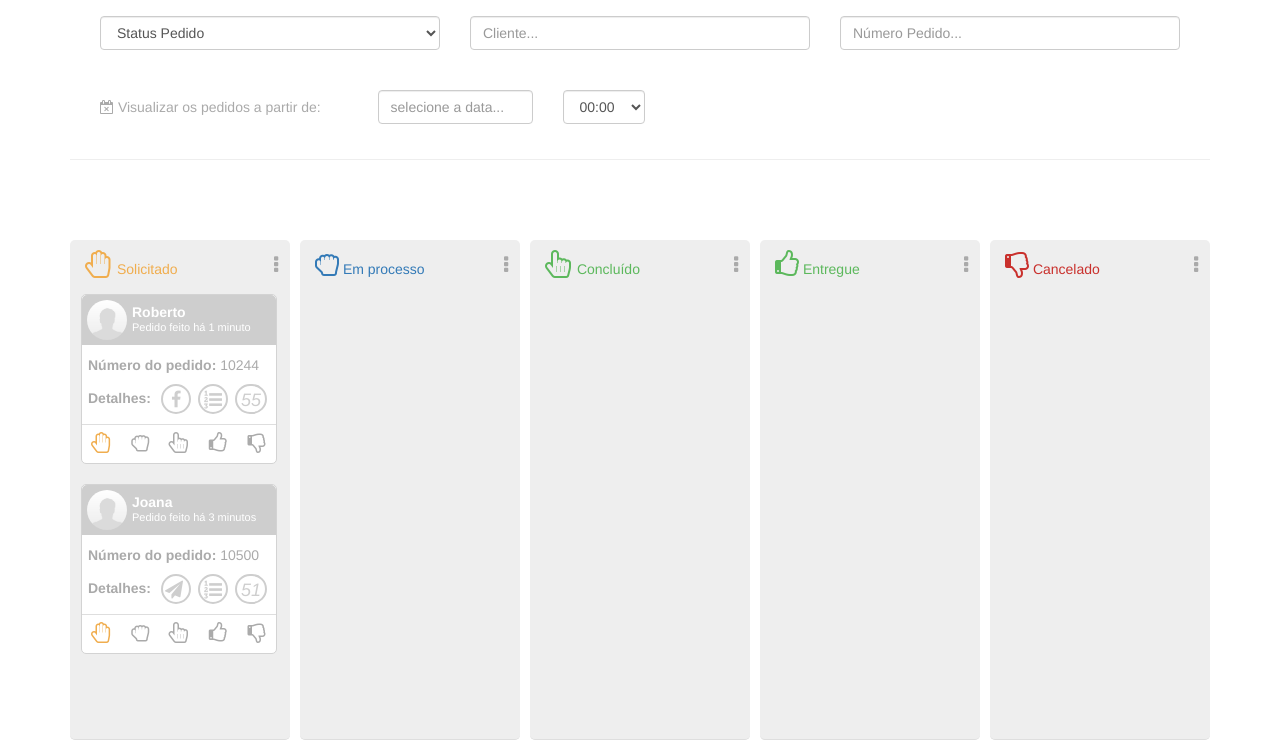
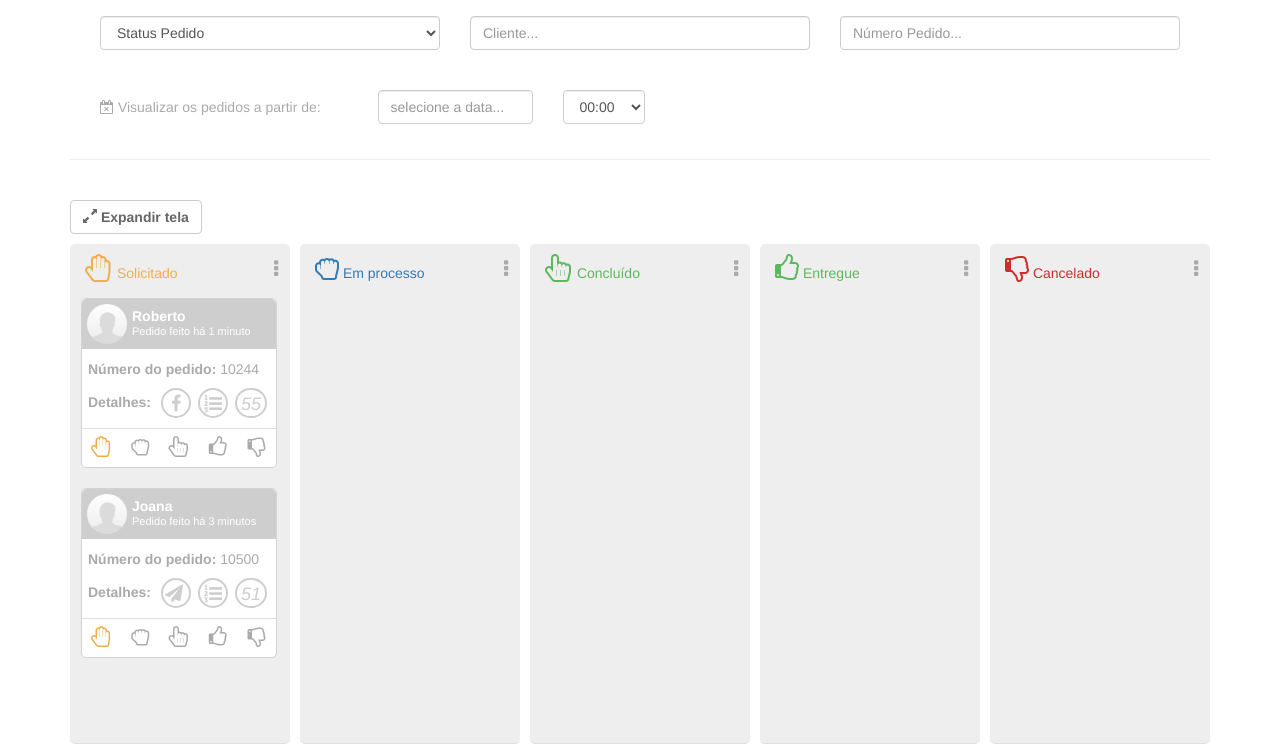
Before and after one commit to robertocsp/bipy3, a Django app: page /pedidos/ in a window 1280 px wide. Shown: the part 216-960 px from the top of the page. Run offline with Django 3.2, Linux system fonts and the light colour scheme; some libraries are stand-ins or nearby versions.

Commit message:
Botao para exxpandir area de colunas

```diff
--- a/marvinpub/static/marvinpub/css/style.css
+++ b/marvinpub/static/marvinpub/css/style.css
@@ -291,6 +291,36 @@ footer p{
 .droptrue li ul li:first-child{
     margin-top: 10px;
     float: left;
+}
+
+.btn-expandir-tela{
+    float: left;
+    display: block;
+    margin: 0 20px 0 0;
+}
+
+.linha-btn strong, .linha-btn span{
+    color: #666;
+}
+
+.todo{
+    position: absolute;
+    background: #fff;
+    padding:20px;
+}
+
+.todo .coluna{
+    width: 19.2%;
+}
+
+.linha-btn{
+    float: left;
+    width: 100%;
+    margin: 0 0 10px 0;
+}
+
+.btn-expandir-tela i{
+    font-size: 20px;
 }
 
 .droptrue li ul li:last-child{
--- a/marvinpub/templates/pedidos.html
+++ b/marvinpub/templates/pedidos.html
@@ -65,11 +65,17 @@
       </div>
     </div>
   </div>
-    <button type="button" class="btn btn-default btn-restaurar" aria-label="Left Align" style="display: none">
-      <span class="glyphicon glyphicon-align-justify" aria-hidden="true"></span> Restaurar colunas
-    </button>
+
     <div class="dnd">
-        <br><br>
+        <div class="linha-btn">
+            <button type="button" class="btn btn-default btn-expandir-tela" aria-label="Left Align">
+              <span class="glyphicon glyphicon-resize-full" aria-hidden="true"></span> <strong>Expandir tela</strong>
+            </button>
+            <button type="button" class="btn btn-default btn-restaurar" aria-label="Left Align" style="display: none">
+              <span class="glyphicon glyphicon-align-justify" aria-hidden="true"></span> <strong>Restaurar colunas</strong>
+            </button>
+
+        </div>
       <!--Coluna de pedidos solicitados-->
 
       <div class="coluna">
@@ -634,6 +640,23 @@
         }, 1500 );
     });
 
+    //Expandir area das colunas
+    $(".btn-expandir-tela").click(function(){
+        if($(this).find("span").hasClass("glyphicon-resize-full")){
+            $(this).find("span").removeClass("glyphicon-resize-full").addClass("glyphicon-resize-small");
+            $(this).find("strong").text("Diminuir tela");
+            $(".dnd").addClass("todo");
+            $(".dnd").animate({
+              left: 0,
+              top: 0
+            }, 1500 );
+        }else{
+            $(".dnd").removeClass("todo");
+            $(this).find("span").removeClass("glyphicon-resize-small").addClass("glyphicon-resize-full");
+            $(this).find("strong").text("Expandir tela");
+        }
+    });
+
     var ws4redis = WS4Redis({
         uri: '{{ WEBSOCKET_URI }}1?subscribe-broadcast',
         receive_message: receiveMessage,
```
